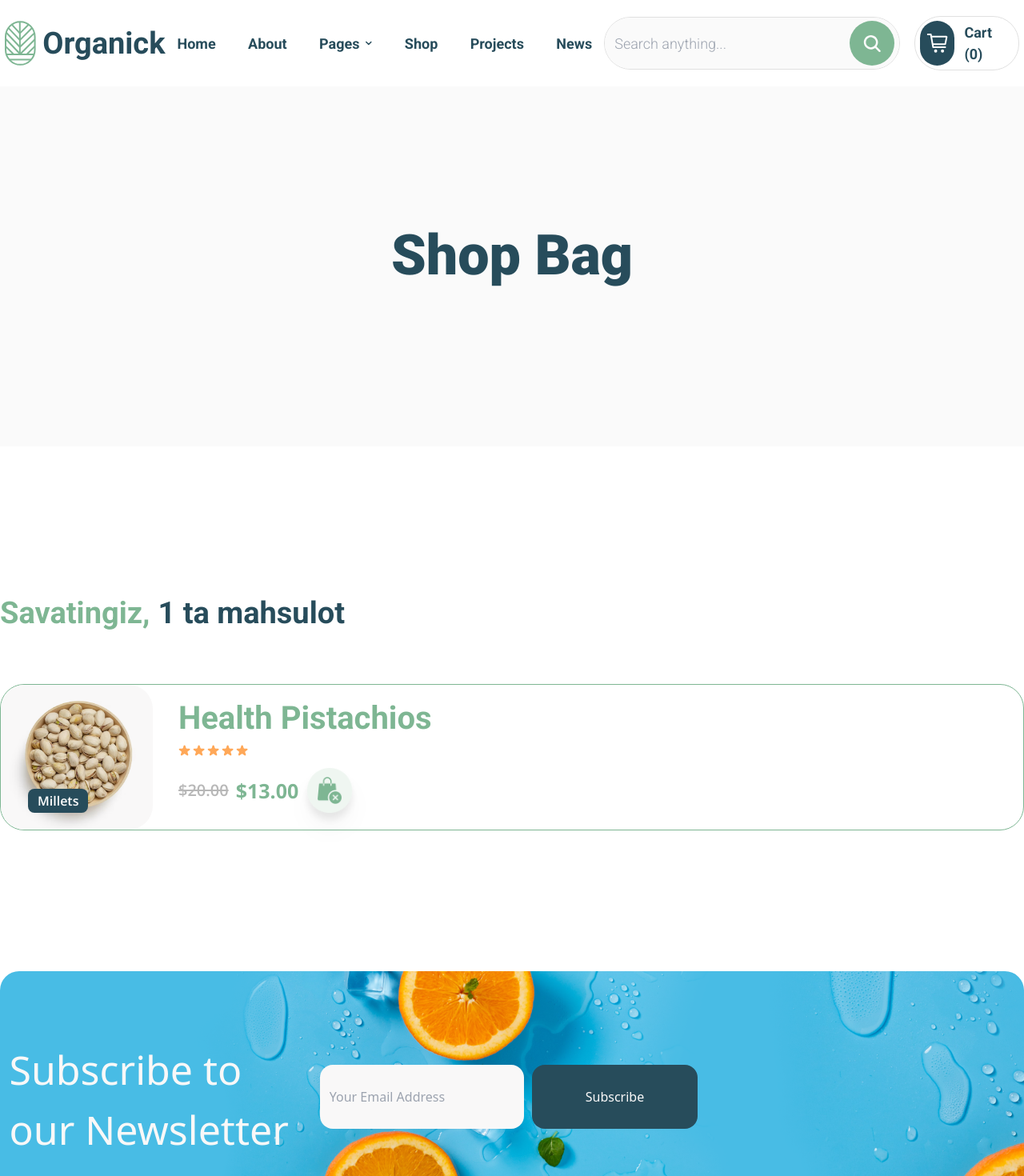
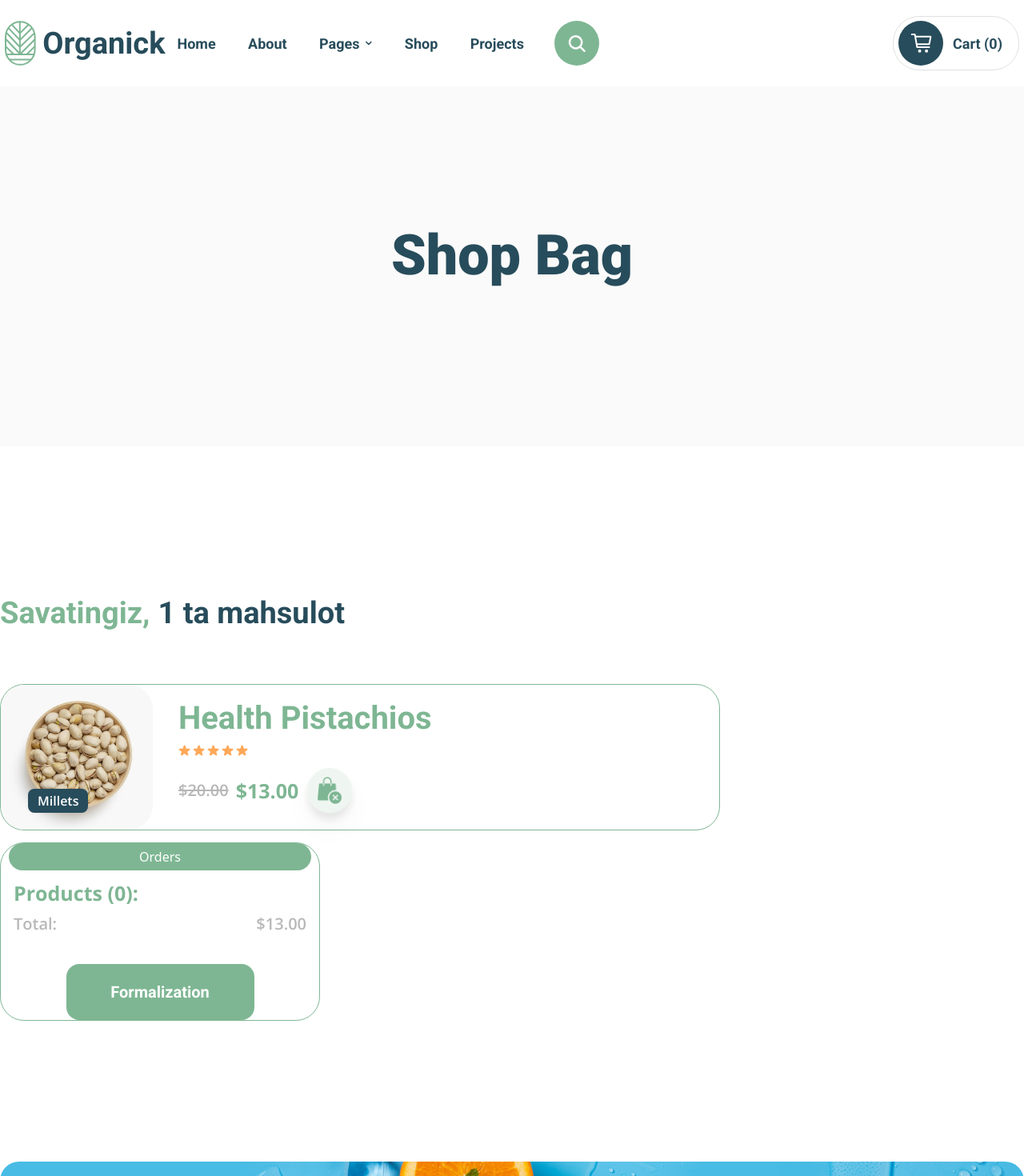
Before and after one commit to nozim-dev/organick, a React (Vite) app: page /shop-card in a window 1280 px wide. Shown: the top 1470 px of the page at 80% size. Built offline with nearby package versions, Linux system fonts and the light colour scheme.

Commit message:
task accomplished two section

```diff
--- a/src/Components/Header/Header.jsx
+++ b/src/Components/Header/Header.jsx
@@ -187,17 +187,12 @@ const Header = () => {
         <div
           className={`${style.FlexBetween} w-full max-w-[553px] gap-[18px] lg1060:justify-end lg1060:gap-[8px] lg1060:max-w-[368px] lg912:max-w-[326px] md787:max-w-[115px]`}
         >
+          <NavLink to="/search-product" className={style.NavLink}>
           <label
             htmlFor="search"
-            className="w-full max-w-[376px] border border-[#e0e0e0] rounded-[36px] h-[66px] relative lg1060:h-[40px] lg1060:max-w-[230px] lg912:h-[35px] md787:hidden"
+            className="w-full max-w-[376px] h-[66px] relative lg1060:h-[40px] lg1060:max-w-[230px] lg912:h-[35px] md787:hidden"
           >
-            <input
-              className={`w-full h-full bg-[#fafafa] rounded-[36px] px-[12px] py-10px pr-[68px] ${style.NavLink} placeholder:font-light lg912:pr-[18px] lg912:placeholder:text-[15px] md787:placeholder:invisible cursor-text`}
-              type="text"
-              name="search"
-              id="search"
-              placeholder="Search anything..."
-            />
+
             <span
               className={`${style.FlexCenter} cursor-pointer w-[56px] h-[56px] rounded-full bg-green-300 absolute top-[50%] right-[6px] translate-y-[-50%] lg1060:w-[32px] lg1060:h-[32px] lg1060:right-[3px]`}
             >
@@ -216,6 +211,7 @@ const Header = () => {
               </svg>
             </span>
           </label>
+          </NavLink>
           <NavLink to="/shop-card" className={style.NavLink}>
             <div
               className={`${style.FlexBetween} w-full max-w-[159px] pl-[6px] pr-[20px] py-[5px] rounded-[33px] gap-[12px] border border-[#e0e0e0] lg1060:gap-[6px] lg1060:justify-start lg1060:max-w-[130px] lg1060:py-[3px] lg1060:pr-[0] lg912:max-w-[115px]`}
--- a/src/main.jsx
+++ b/src/main.jsx
@@ -20,6 +20,7 @@ import BlogLayout from "./Layouts/BlogLayout.jsx";
 import Portfolio from "./pages/Portfolio/Portfolio.jsx";
 import PortfolioLayout from "./Layouts/PortfolioLayout.jsx";
 import ShopCard from "./pages/Cart/ShopCard";
+import Search from "./pages/Search/Search.jsx";
 
 const router = createBrowserRouter([
   {
@@ -100,6 +101,10 @@ const router = createBrowserRouter([
         path: "shop-card",
         element: <ShopCard />,
       },
+      {
+        path: "search-product",
+        element: <Search />,
+      },
     ],
   },
 ]);
--- a/src/pages/Cart/ShopCard.jsx
+++ b/src/pages/Cart/ShopCard.jsx
@@ -2,20 +2,20 @@ import Banner from "../../Components/Banner/Banner";
 import CardBanner from "./img/Image.png";
 import pistachos from "./img/Photo3.png";
 import shopbag from "./img/shopping-bag.png";
-
+import Button from "../../Components/Button/Button";
 import { style } from "../../utils/style";
 const ShopCard = () => {
   return (
     <>
       <Banner title="Shop Bag" img={CardBanner} />
-      <section className="w-full max-w-[1920px] mx-auto mt-[113px] flex justify-center">
+      <section className="w-full max-w-[1920px] mx-auto mt-[113px] flex justify-center ">
         <div className="w-full max-w-[1400px] block mt-[40px]">
           <div className="w-full mx-auto flex mt-[27px] ">
             <h1 className={`${style.NavLogo} text-green-300`}>Savatingiz,</h1>
             <h1 className={`${style.NavLogo} pl-[10px] `}>1 ta mahsulot</h1>
           </div>
-
-          <div className="w-full flex mt-[60px] border border-green-300 rounded-[30px] ">
+          <div className="w-full flex flex-wrap gap-[15px]">
+            <div className="w-full max-w-[900px] flex mt-[60px] border border-green-300 rounded-[30px] ">
               <div className="relative bg-white-50 rounded-[30px]">
                 <img
                   className="w-full max-w-[190px] object-cover mix-blend-multiply"
@@ -106,7 +106,7 @@ const ShopCard = () => {
                     <h5 className="text-2.5xl font-bold text-[#7EB693] font-Open-Sans leading-[24.51px] ">
                       $13.00
                     </h5>
-                  <div className="" >
+                    <div className="">
                       <span className="w-full max-w-[520px] drop-shadow-xl hover:drop-shadow active:filter-none ">
                         <img
                           className="w-full max-w-[60px] object-cover float-end"
@@ -116,9 +116,33 @@ const ShopCard = () => {
                       </span>
                     </div>
                   </div>
-
                 </div>
               </div>
+            </div>
+            <div className="w-full max-w-[400px] border border-green-300  rounded-[30px]">
+              <div className="w-full px-[10px] ">
+                <div className="text-center p-[5px] text-[white] rounded-[30px] bg-green-300">
+                  Orders
+                </div>
+              </div>
+              <h5 className="text-2.5xl font-bold text-[#7EB693] font-Open-Sans leading-[24.51px] px-[1rem] py-[1rem] ">
+                Products (0):
+              </h5>
+              <div className="w-full  flex justify-between">
+                <h5 className="text-2xl font-Open-Sans font-semibold text-[#B8B8B8] leading-[20.43px] px-[1rem] ">
+                  Total:
+                </h5>
+                <h5 className="text-2xl font-Open-Sans font-semibold text-[#B8B8B8] leading-[20.43px] px-[1rem] ">
+                  $13.00
+                </h5>
+              </div>
+              <div className="w-full flex justify-center ">
+              <Button
+                text="Formalization"
+                type="h-[70px] mt-[2.50rem] text-white bg-green-300 text-blue-700 hover:text-green-300 border-green-300 sm472:mx-auto"
+              /></div>
+            </div>
+
           </div>
         </div>
       </section>
--- /dev/null
+++ b/src/pages/Search/Search.jsx
@@ -0,0 +1,75 @@
+import React, { useEffect, useState } from "react";
+import axios from "axios";
+import Card from "../../Components/Card/Card";
+import { style } from "../../utils/style";
+import Button from "../../Components/Button/Button";
+
+import Banner from "./../../Components/Banner/Banner";
+import ShopBanner from "./img/Image.png";
+const Search = () => {
+  const [products, setProducts] = useState([]);
+
+  useEffect(() => {
+    axios
+      .get("http://localhost:3000/products")
+      .then(function (response) {
+        // success
+        // console.log(response.data);
+        setProducts(response.data);
+      })
+      .catch(function (err) {
+        // error
+        console.log(err);
+      });
+  }, []);
+  return (
+    <div>
+      <Banner title="Search item" img={ShopBanner} />
+      <section className="w-full max-w-[1400px] mx-auto mt-[176px]">
+        <div className="translate-y-[-80%]">
+          <label
+            htmlFor="search"
+            className="left-[20%]  relative lg1060:h-[40px] lg1060:max-w-[230px] lg912:h-[35px] md787:hidden"
+          >
+            <input
+              className={`  bg-[#fafafa] rounded-[36px] px-[12px] h-[73px] pr-[590px] ${style.NavLink} placeholder:font-light lg912:pr-[18px] lg912:placeholder:text-[22px] md787:placeholder:invisible cursor-text`}
+              type="text"
+              name="search"
+              id="search"
+              placeholder="Search..."
+            />
+            <span
+              className={`${style.FlexCenter} cursor-pointer w-[70px] h-[70px] rounded-full bg-green-300 absolute top-[50%] right-[0px] translate-y-[-50%] lg1060:w-[32px] lg1060:h-[32px] lg1060:right-[3px]`}
+            >
+              <svg
+                width="26"
+                height="26"
+                className="lg1060:w-[18px] lg1060:h-[17px] "
+                viewBox="0 0 22 21"
+                fill="none"
+                xmlns="http://www.w3.org/2000/svg"
+              >
+                <path
+                  d="M21.4692 18.8921L16.7086 14.1315C17.8547 12.6057 18.4734 10.7485 18.4713 8.84016C18.4713 3.96573 14.5056 0 9.63118 0C4.75674 0 0.791016 3.96573 0.791016 8.84016C0.791016 13.7146 4.75674 17.6803 9.63118 17.6803C11.5395 17.6824 13.3967 17.0637 14.9225 15.9175L19.6831 20.6781C19.9241 20.8936 20.2384 21.0085 20.5615 20.9995C20.8846 20.9905 21.192 20.8581 21.4205 20.6295C21.6491 20.401 21.7815 20.0936 21.7905 19.7705C21.7996 19.4474 21.6846 19.1331 21.4692 18.8921ZM3.31678 8.84016C3.31678 7.59129 3.68711 6.37047 4.38094 5.33207C5.07478 4.29367 6.06095 3.48434 7.21476 3.00642C8.36856 2.52849 9.63818 2.40345 10.8631 2.64709C12.0879 2.89073 13.213 3.49212 14.0961 4.3752C14.9792 5.25829 15.5806 6.38341 15.8242 7.60828C16.0679 8.83315 15.9428 10.1028 15.4649 11.2566C14.987 12.4104 14.1777 13.3966 13.1393 14.0904C12.1009 14.7842 10.88 15.1546 9.63118 15.1546C7.95711 15.1526 6.35218 14.4866 5.16844 13.3029C3.98469 12.1192 3.31878 10.5142 3.31678 8.84016Z"
+                  fill="#FAFAFA"
+                />
+              </svg>
+            </span>
+          </label>
+        </div>
+        <div className="justify-center my-[20px] w-full max-w-[1920px] mx-auto flex flex-wrap gap-[20px]">
+          {products.map((product, id) => (
+            <Card product={product} id={id} key={id} />
+          ))}
+        </div>
+        <Button
+          text="Load More"
+          isIcon={true}
+          type="bg-blue-700 text-[#fff] border-bue-700 hover:text-blue-700 mx-auto mt-[122px]"
+        />
+      </section>
+    </div>
+  );
+};
+
+export default Search;
```
Also changed, not shown: src/pages/Search/img/Image.png (added). Lines whose indentation alone changed are shown as unchanged.
